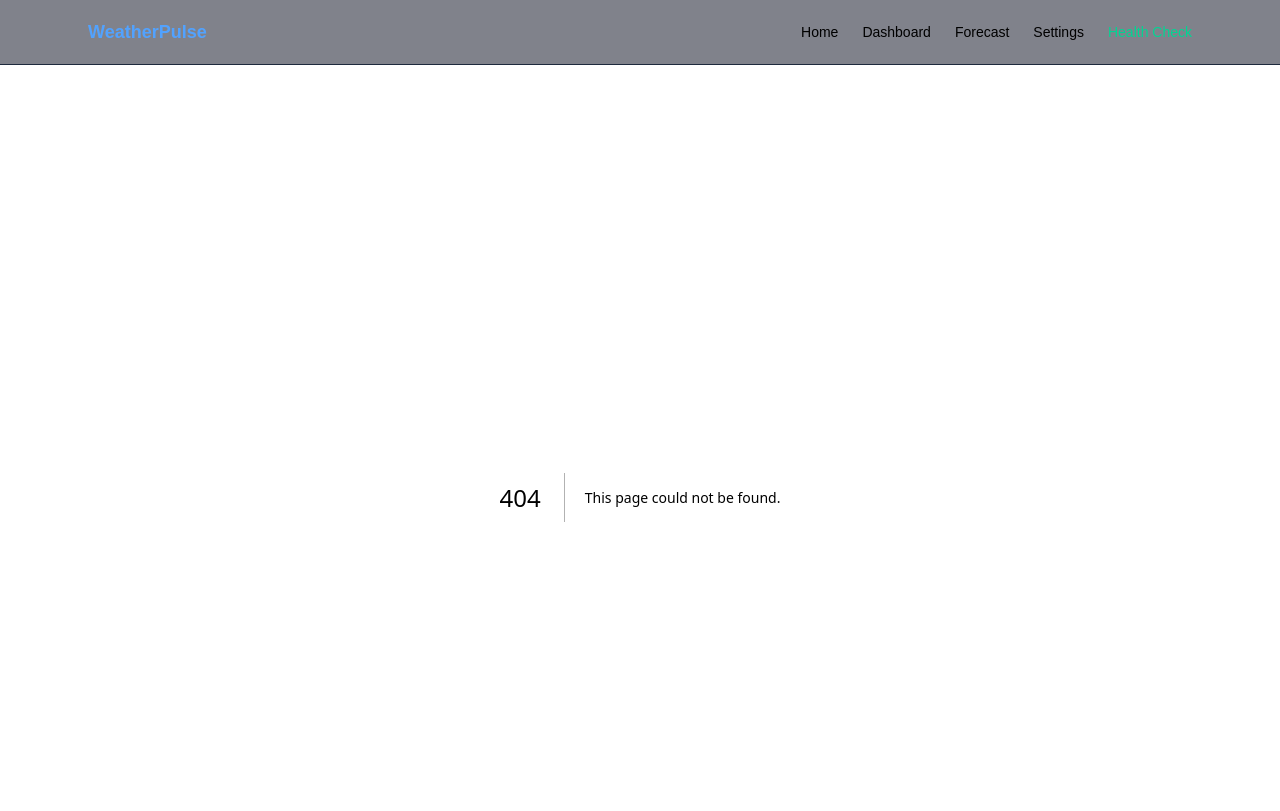
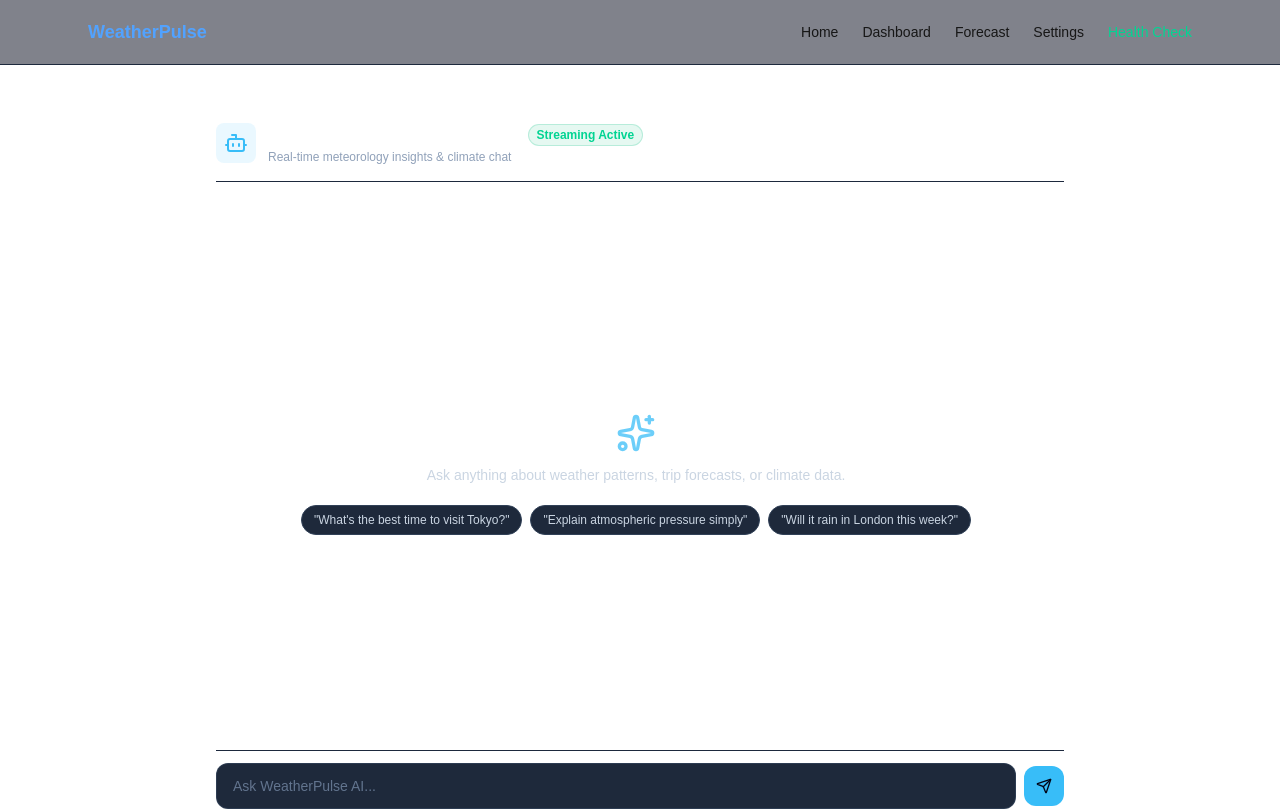
Before and after one commit to SajidMaqbool/weather-dashboard, a Next.js app: page /chat in a window 1280 px wide. Before the commit this address had no page. Shown: the top 811 px of the page. Built offline with nearby package versions, Linux system fonts and the light colour scheme.

Commit message:
Add production ready AI route handler and chat page

```diff
--- /dev/null
+++ b/app/api/chat/route.ts
@@ -0,0 +1,21 @@
+import { streamText } from "ai";
+import { DEFAULT_MODEL, WEATHER_ASSISTANT_SYSTEM_PROMPT } from "@/lib/ai-config";
+
+export const maxDuration = 30;
+
+export async function POST(req: Request) {
+  const { messages } = await req.json();
+
+  const result = streamText({
+    model: DEFAULT_MODEL,
+    system: WEATHER_ASSISTANT_SYSTEM_PROMPT,
+    messages,
+  });
+
+  // Safely return data stream without TypeScript type mismatch
+  return (result as any).toDataStreamResponse
+    ? (result as any).toDataStreamResponse()
+    : new Response(result.textStream, {
+        headers: { "Content-Type": "text/plain; charset=utf-8" },
+      });
+}
--- /dev/null
+++ b/app/chat/page.tsx
@@ -0,0 +1,212 @@
+"use client";
+
+import React, { useRef, useEffect, useState } from "react";
+import { useChat } from "@ai-sdk/react";
+import { Send, Square, ArrowDown, Bot, User, Sparkles } from "lucide-react";
+
+export default function ChatPage() {
+  const [inputVal, setInputVal] = useState("");
+
+  const chat = useChat({
+    api: "/api/chat",
+  } as any);
+
+  const messages = (chat as any).messages || [];
+  const isLoading = (chat as any).isLoading || (chat as any).status === "streaming";
+  const stop = (chat as any).stop || (() => {});
+
+  const scrollRef = useRef<HTMLDivElement>(null);
+  const [userHasScrolledUp, setUserHasScrolledUp] = useState(false);
+
+  const handleScroll = () => {
+    if (!scrollRef.current) return;
+    const { scrollTop, scrollHeight, clientHeight } = scrollRef.current;
+    const isAtBottom = scrollHeight - scrollTop - clientHeight < 80;
+    setUserHasScrolledUp(!isAtBottom);
+  };
+
+  const scrollToBottom = () => {
+    if (scrollRef.current) {
+      scrollRef.current.scrollTo({
+        top: scrollRef.current.scrollHeight,
+        behavior: "smooth",
+      });
+      setUserHasScrolledUp(false);
+    }
+  };
+
+  useEffect(() => {
+    if (!userHasScrolledUp) {
+      scrollToBottom();
+    }
+  }, [messages, isLoading, userHasScrolledUp]);
+
+  const onFormSubmit = (e: React.FormEvent) => {
+    e.preventDefault();
+    const currentInput = (chat as any).input !== undefined ? (chat as any).input : inputVal;
+    if (!currentInput?.trim()) return;
+
+    if ((chat as any).handleSubmit) {
+      (chat as any).handleSubmit(e);
+    } else if ((chat as any).append) {
+      (chat as any).append({ role: "user", content: inputVal });
+      setInputVal("");
+    }
+  };
+
+  return (
+    <div className="flex flex-col h-[calc(100vh-4rem)] max-w-4xl mx-auto p-4 md:p-6">
+      {/* Header */}
+      <div className="flex items-center justify-between pb-4 border-b border-slate-800 mb-4">
+        <div className="flex items-center space-x-3">
+          <div className="p-2 bg-[#38bdf8]/10 rounded-lg text-[#38bdf8]">
+            <Bot className="w-6 h-6" />
+          </div>
+          <div>
+            <h1 className="text-xl font-bold text-white flex items-center gap-2">
+              WeatherPulse AI Assistant
+              <span className="text-xs px-2 py-0.5 bg-emerald-500/10 text-emerald-400 border border-emerald-500/20 rounded-full">
+                Streaming Active
+              </span>
+            </h1>
+            <p className="text-xs text-slate-400">
+              Real-time meteorology insights & climate chat
+            </p>
+          </div>
+        </div>
+      </div>
+
+      {/* Messages Container */}
+      <div
+        ref={scrollRef}
+        onScroll={handleScroll}
+        className="flex-1 overflow-y-auto space-y-4 pr-2 relative scrollbar-thin"
+      >
+        {messages.length === 0 && (
+          <div className="flex flex-col items-center justify-center h-full text-center p-6 space-y-3 text-slate-500">
+            <Sparkles className="w-10 h-10 text-[#38bdf8] animate-pulse" />
+            <p className="text-sm font-medium text-slate-300">
+              Ask anything about weather patterns, trip forecasts, or climate data.
+            </p>
+            <div className="flex flex-wrap gap-2 justify-center pt-2">
+              {[
+                "What's the best time to visit Tokyo?",
+                "Explain atmospheric pressure simply",
+                "Will it rain in London this week?",
+              ].map((suggestion, idx) => (
+                <button
+                  key={idx}
+                  type="button"
+                  onClick={() => {
+                    if ((chat as any).setInput) {
+                      (chat as any).setInput(suggestion);
+                    } else {
+                      setInputVal(suggestion);
+                    }
+                  }}
+                  className="text-xs px-3 py-1.5 bg-[#1e293b] text-slate-300 rounded-full border border-slate-700 hover:border-[#38bdf8] transition"
+                >
+                  "{suggestion}"
+                </button>
+              ))}
+            </div>
+          </div>
+        )}
+
+        {messages.map((m: any, idx: number) => (
+          <div
+            key={m.id || idx}
+            className={`flex gap-3 ${
+              m.role === "user" ? "justify-end" : "justify-start"
+            }`}
+          >
+            {m.role !== "user" && (
+              <div className="w-8 h-8 rounded-full bg-[#38bdf8]/20 text-[#38bdf8] flex items-center justify-center shrink-0 border border-[#38bdf8]/30">
+                <Bot className="w-4 h-4" />
+              </div>
+            )}
+
+            <div
+              className={`max-w-[85%] md:max-w-[75%] rounded-2xl p-4 text-sm leading-relaxed ${
+                m.role === "user"
+                  ? "bg-[#38bdf8] text-slate-950 font-medium rounded-tr-none"
+                  : "bg-[#1e293b] text-slate-100 border border-slate-700/60 rounded-tl-none whitespace-pre-wrap"
+              }`}
+            >
+              {m.content}
+            </div>
+
+            {m.role === "user" && (
+              <div className="w-8 h-8 rounded-full bg-slate-700 text-slate-200 flex items-center justify-center shrink-0">
+                <User className="w-4 h-4" />
+              </div>
+            )}
+          </div>
+        ))}
+
+        {/* Thinking Indicator */}
+        {isLoading && messages[messages.length - 1]?.role === "user" && (
+          <div className="flex gap-3 justify-start items-center">
+            <div className="w-8 h-8 rounded-full bg-[#38bdf8]/20 text-[#38bdf8] flex items-center justify-center shrink-0 border border-[#38bdf8]/30 animate-pulse">
+              <Bot className="w-4 h-4" />
+            </div>
+            <div className="bg-[#1e293b] text-slate-400 border border-slate-700 px-4 py-2.5 rounded-2xl rounded-tl-none text-xs flex items-center gap-2">
+              <span className="w-2 h-2 rounded-full bg-[#38bdf8] animate-ping" />
+              WeatherPulse AI is thinking...
+            </div>
+          </div>
+        )}
+      </div>
+
+      {/* Jump to bottom button */}
+      {userHasScrolledUp && (
+        <div className="flex justify-center -mt-10 mb-2 z-10">
+          <button
+            type="button"
+            onClick={scrollToBottom}
+            className="flex items-center gap-1.5 text-xs bg-[#38bdf8] text-slate-950 font-semibold px-3 py-1.5 rounded-full shadow-lg hover:bg-sky-400 transition"
+          >
+            <ArrowDown className="w-3.5 h-3.5" /> Jump to latest
+          </button>
+        </div>
+      )}
+
+      {/* Input Form */}
+      <form
+        onSubmit={onFormSubmit}
+        className="pt-3 border-t border-slate-800 flex items-center gap-2"
+      >
+        <input
+          value={(chat as any).input !== undefined ? (chat as any).input : inputVal}
+          onChange={(e) => {
+            if ((chat as any).handleInputChange) {
+              (chat as any).handleInputChange(e);
+            } else {
+              setInputVal(e.target.value);
+            }
+          }}
+          placeholder="Ask WeatherPulse AI..."
+          className="flex-1 bg-[#1e293b] border border-slate-700/80 text-white placeholder-slate-500 rounded-xl px-4 py-3 text-sm focus:outline-none focus:border-[#38bdf8] transition"
+        />
+
+        {isLoading ? (
+          <button
+            type="button"
+            onClick={() => stop && stop()}
+            className="p-3 bg-rose-500/20 text-rose-400 border border-rose-500/30 rounded-xl hover:bg-rose-500/30 transition flex items-center gap-1 text-xs font-semibold"
+            title="Stop generating"
+          >
+            <Square className="w-4 h-4 fill-current" /> Stop
+          </button>
+        ) : (
+          <button
+            type="submit"
+            className="p-3 bg-[#38bdf8] text-slate-950 rounded-xl hover:bg-sky-400 transition font-bold"
+          >
+            <Send className="w-4 h-4" />
+          </button>
+        )}
+      </form>
+    </div>
+  );
+}
--- /dev/null
+++ b/lib/ai-config.ts
@@ -0,0 +1,16 @@
+import { openai } from "@ai-sdk/openai";
+
+/**
+ * WeatherPulse AI Agent - Centralized Model Configuration
+ */
+export const DEFAULT_MODEL = openai("gpt-4o-mini");
+
+export const WEATHER_ASSISTANT_SYSTEM_PROMPT = `
+You are WeatherPulse AI, an expert meteorologist and climate data analyst built for the WeatherPulse Dashboard.
+Your tone is helpful, precise, calm, and concise.
+
+Guidelines:
+1. Provide accurate weather advice, climate insights, and travel recommendations.
+2. Format responses with markdown lists, bold metrics, and concise paragraphs.
+3. Keep answers under 3 paragraphs unless explicitly asked for an in-depth report.
+`;
```
Also changed, not shown: package.json (+7 -1 lines), 1 other file (tests, documents, lock files or other folders).
